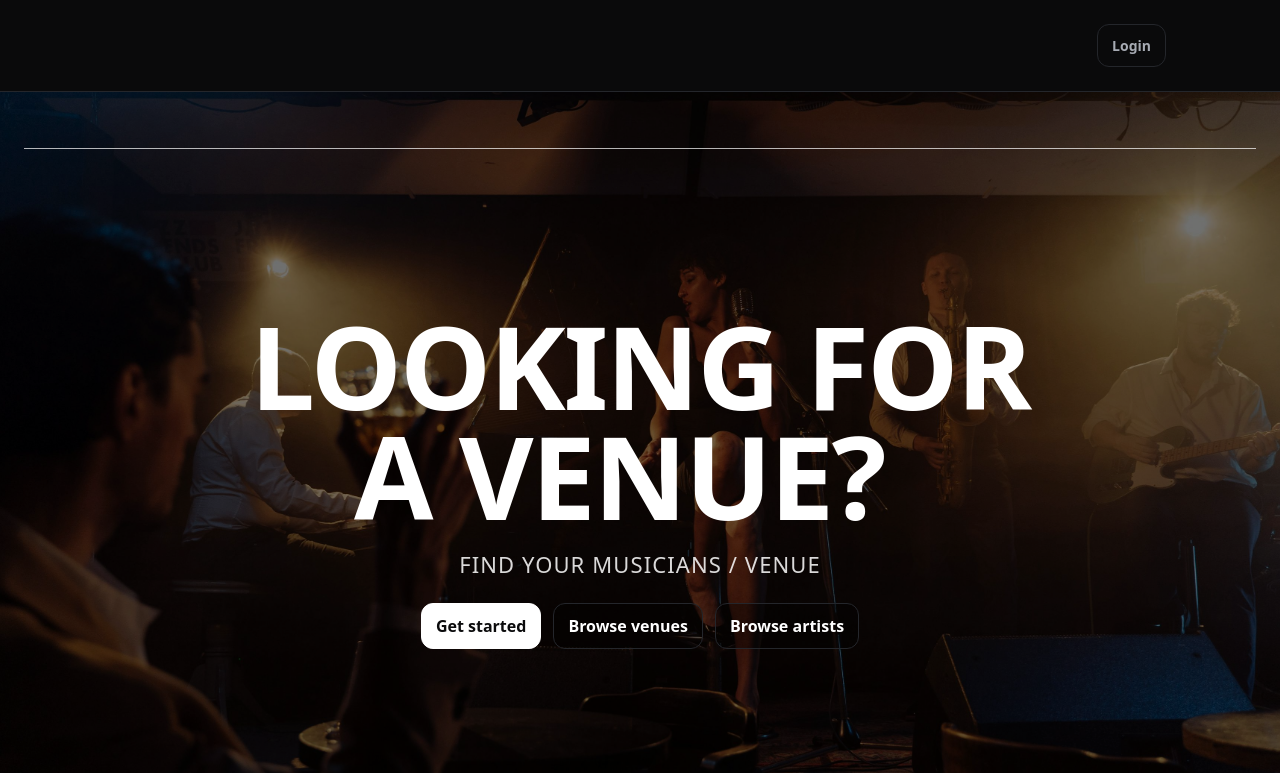
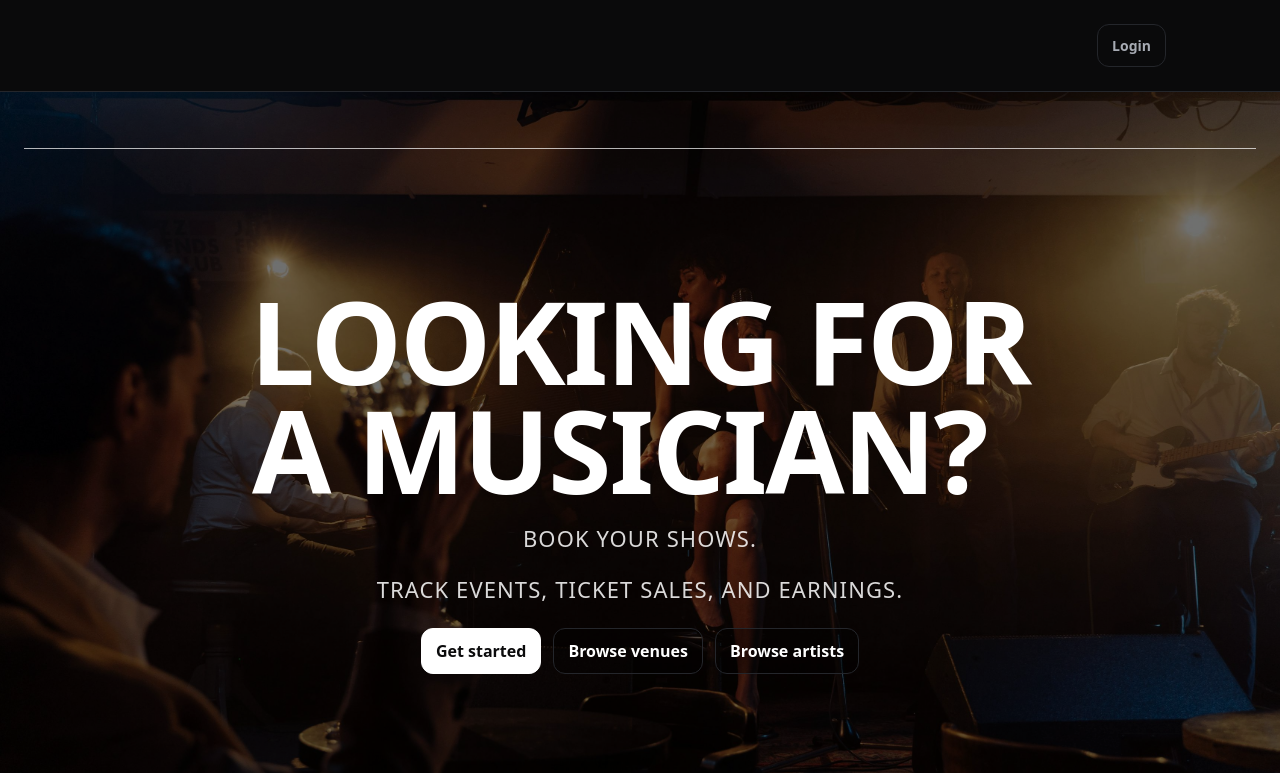
Before and after one commit to g23polar/gigconnector, a React app in the folder frontend/: page / in a window 1280 px wide. Shown: the top 773 px of the page. Built offline with nearby package versions, Linux system fonts and the light colour scheme; no server answers; the HTML template or start-up script is replaced by a standard one.

Commit message:
home_changes

```diff
--- a/frontend/src/components/NavBar.tsx
+++ b/frontend/src/components/NavBar.tsx
@@ -27,10 +27,10 @@ export default function NavBar() {
     <div className="nav">
       <div className="container navInner">
         {role === "artist" && <Link to="/" style={{ color: "var(--text)", fontWeight: 800 }}>
-          Artist Gig Connector
+          Artist | Gig Connector
         </Link>}
         {role === "venue" && <Link to="/" style={{ color: "var(--text)", fontWeight: 800 }}>
-          Venue Gig Connector
+          Venue | Gig Connector
         </Link>}
         {/* Artists search for venues, venues search for artists */}
         {role === "artist" && <Link to="/search/venues">Find Venues</Link>}
--- a/frontend/src/pages/Home.tsx
+++ b/frontend/src/pages/Home.tsx
@@ -8,7 +8,8 @@ export default function Home() {
   const venueNext = encodeURIComponent("/profile/venue");
   const authed = isAuthed();
   const role = getRole();
-  const words = ["musician?", "venue?"];
+  const words = (role === "artist") ? ["venue?"] : ["musician?"];
+
   const [targetIndex, setTargetIndex] = useState(0);
   const [displayWord, setDisplayWord] = useState("");
 
@@ -55,7 +56,9 @@ export default function Home() {
               <span className="typeCursor">|</span>
             </h1>
 
-            <div className="homeSubHeadline">FIND YOUR MUSICIANS / VENUE</div>
+            <div className="homeSubHeadline">Book your shows.</div>
+
+            <div className="homeSubHeadline">track events, ticket sales, and earnings.</div>
 
             <div className="homeCTA">
               <a className="btn btnPrimary" href="#choose">
```
